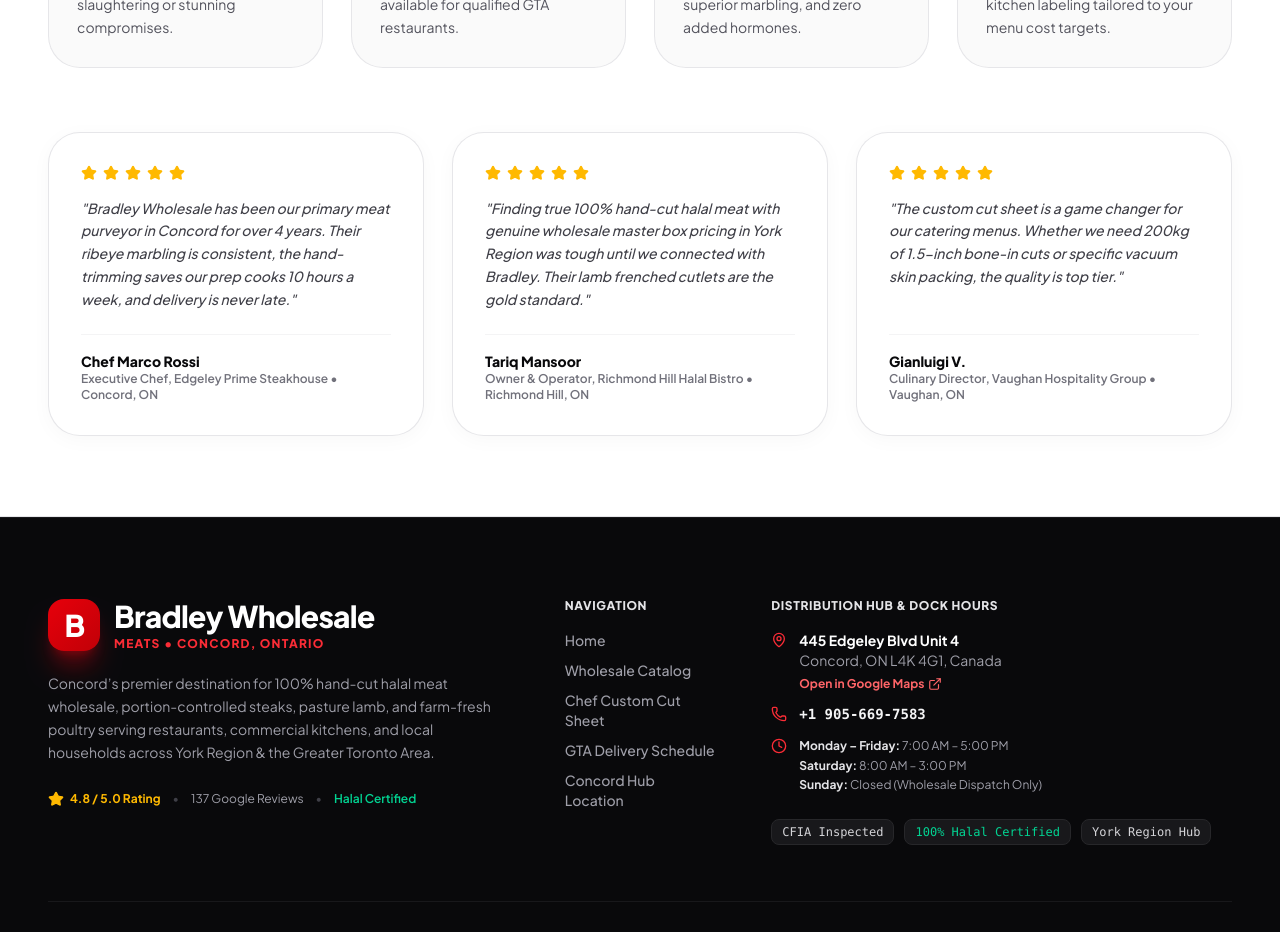
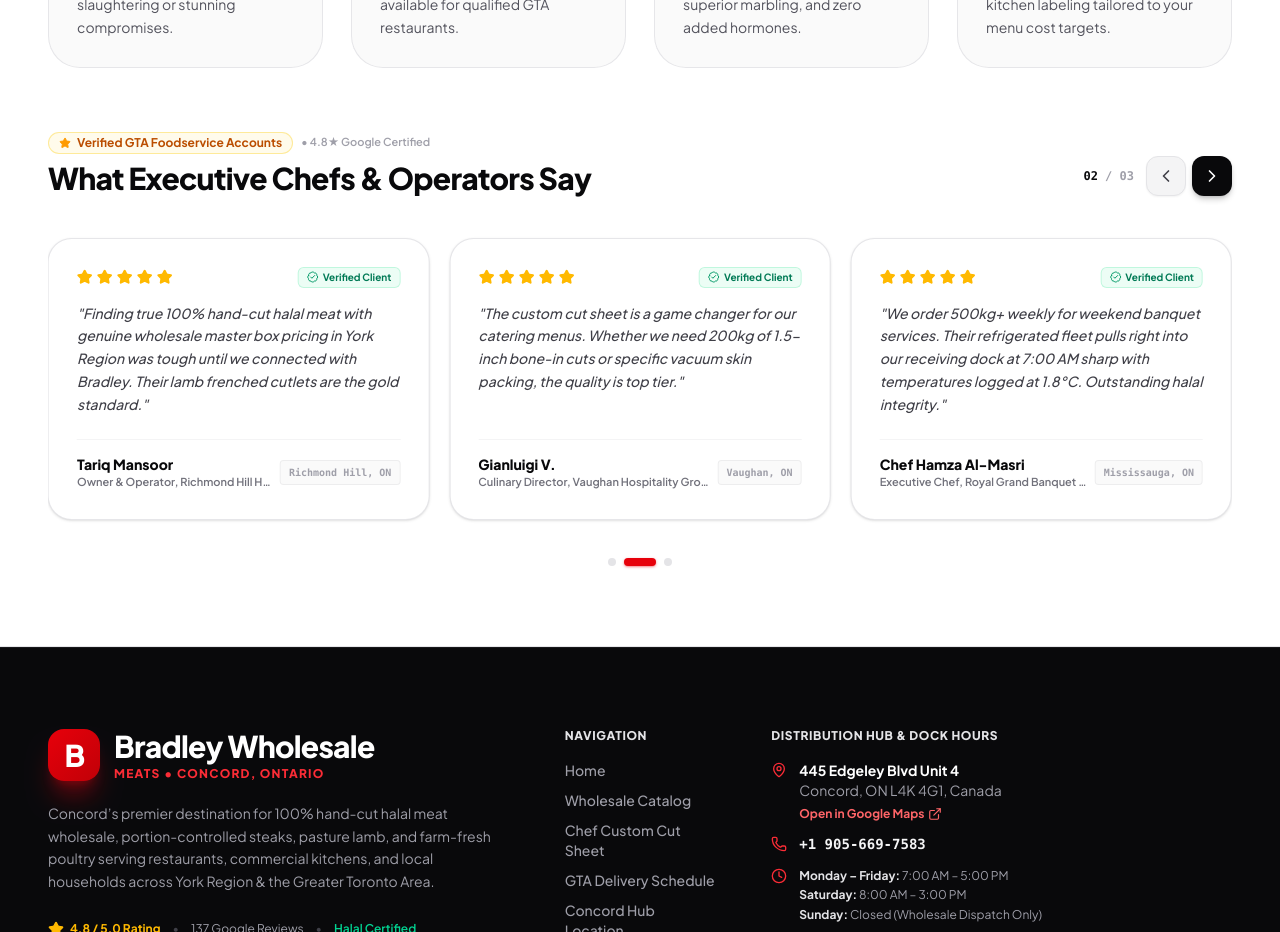
Before and after one commit to armanh148/Bradley-Wholesale-Meats, a React (Vite) app: page / in a window 1280 px wide. Shown: the part 8060-8992 px from the top of the page. Built offline with nearby package versions, Linux system fonts and the light colour scheme.

Commit message:
feat: add TrustAndHalalSection component with reviews, pillars, and testimonials

```diff
--- a/src/components/TrustAndHalalSection.jsx
+++ b/src/components/TrustAndHalalSection.jsx
@@ -1,4 +1,4 @@
-import React from 'react';
+import React, { useState, useEffect, useRef } from 'react';
 import {
   ShieldCheck,
   Star,
@@ -8,11 +8,20 @@
   ChefHat,
   Quote,
   Sparkles,
-  Percent
+  Percent,
+  ChevronLeft,
+  ChevronRight,
+  BadgeCheck
 } from 'lucide-react';
 import { BUSINESS_INFO } from '../data/mockData';
 
 export function TrustAndHalalSection() {
+  const [currentIndex, setCurrentIndex] = useState(0);
+  const [slidesToShow, setSlidesToShow] = useState(1);
+  const [isPaused, setIsPaused] = useState(false);
+  const touchStartX = useRef(0);
+  const touchEndX = useRef(0);
+
   const testimonials = [
     {
       quote: "Bradley Wholesale has been our primary meat purveyor in Concord for over 4 years. Their ribeye marbling is consistent, the hand-trimming saves our prep cooks 10 hours a week, and delivery is never late.",
@@ -34,8 +43,75 @@
       role: "Culinary Director, Vaughan Hospitality Group",
       rating: 5,
       location: "Vaughan, ON"
+    },
+    {
+      quote: "We order 500kg+ weekly for weekend banquet services. Their refrigerated fleet pulls right into our receiving dock at 7:00 AM sharp with temperatures logged at 1.8°C. Outstanding halal integrity.",
+      author: "Chef Hamza Al-Masri",
+      role: "Executive Chef, Royal Grand Banquet Hall",
+      rating: 5,
+      location: "Mississauga, ON"
+    },
+    {
+      quote: "Their Ontario AAA strip loins and pasture-raised veal chops elevated our dinner tasting menu. Bradley's pricing per kilogram beats general food distributors by 15% with far superior freshness.",
+      author: "Sarah & Kenji Tanaka",
+      role: "Chef-Owners, Kanso Dining Club",
+      rating: 5,
+      location: "Toronto, ON"
     }
   ];
+
+  // Responsive slides calculation
+  useEffect(() => {
+    const updateSlides = () => {
+      if (window.innerWidth >= 1024) {
+        setSlidesToShow(3);
+      } else if (window.innerWidth >= 640) {
+        setSlidesToShow(2);
+      } else {
+        setSlidesToShow(1);
+      }
+    };
+    updateSlides();
+    window.addEventListener('resize', updateSlides);
+    return () => window.removeEventListener('resize', updateSlides);
+  }, []);
+
+  const maxIndex = Math.max(0, testimonials.length - slidesToShow);
+
+  // Auto-play timer
+  useEffect(() => {
+    if (isPaused) return;
+    const timer = setInterval(() => {
+      setCurrentIndex(prev => (prev >= maxIndex ? 0 : prev + 1));
+    }, 4500);
+    return () => clearInterval(timer);
+  }, [maxIndex, isPaused]);
+
+  const nextSlide = () => {
+    setCurrentIndex(prev => (prev >= maxIndex ? 0 : prev + 1));
+  };
+
+  const prevSlide = () => {
+    setCurrentIndex(prev => (prev <= 0 ? maxIndex : prev - 1));
+  };
+
+  // Touch Swipe Handlers for mobile
+  const handleTouchStart = (e) => {
+    touchStartX.current = e.targetTouches[0].clientX;
+  };
+
+  const handleTouchMove = (e) => {
+    touchEndX.current = e.targetTouches[0].clientX;
+  };
+
+  const handleTouchEnd = () => {
+    const diff = touchStartX.current - touchEndX.current;
+    if (diff > 45) {
+      nextSlide();
+    } else if (diff < -45) {
+      prevSlide();
+    }
+  };
 
   return (
     <section className="py-10 sm:py-16 lg:py-20 bg-white border-b border-zinc-200/90 relative overflow-hidden">
@@ -156,30 +232,124 @@
           </div>
         </div>
 
-        {/* Real Testimonial Cards */}
-        <div className="grid grid-cols-1 md:grid-cols-3 gap-6 sm:gap-7">
+        {/* Interactive Reviews Slider */}
+        <div
+          className="relative"
+          onMouseEnter={() => setIsPaused(true)}
+          onMouseLeave={() => setIsPaused(false)}
+        >
+          {/* Slider Header with Controls */}
+          <div className="flex flex-col sm:flex-row sm:items-end justify-between gap-3 mb-6 sm:mb-8">
+            <div>
+              <div className="flex items-center gap-2 mb-1.5 flex-wrap">
+                <span className="px-2.5 py-0.5 rounded-full bg-amber-50 text-amber-700 text-[10px] sm:text-xs font-bold border border-amber-200/80 flex items-center gap-1.5">
+                  <Star className="w-3 h-3 fill-amber-500 text-amber-500" />
+                  <span>Verified GTA Foodservice Accounts</span>
+                </span>
+                <span className="text-[11px] text-zinc-400 font-semibold">• 4.8★ Google Certified</span>
+              </div>
+              <h3 className="text-xl sm:text-2xl lg:text-3xl font-black text-zinc-950 tracking-tight">
+                What Executive Chefs & Operators Say
+              </h3>
+            </div>
+
+            {/* Slider Controls: Page Counter + Prev/Next Buttons */}
+            <div className="flex items-center gap-3 self-end sm:self-auto">
+              <span className="text-xs font-mono font-bold text-zinc-400">
+                <span className="text-zinc-950 font-black">0{currentIndex + 1}</span> / 0{maxIndex + 1}
+              </span>
+              <div className="flex items-center gap-1.5">
+                <button
+                  type="button"
+                  onClick={prevSlide}
+                  className="w-9 h-9 sm:w-10 sm:h-10 rounded-xl bg-zinc-100 hover:bg-zinc-200 active:scale-95 text-zinc-700 flex items-center justify-center transition-all border border-zinc-200 shadow-xs"
+                  aria-label="Previous review"
+                >
+                  <ChevronLeft className="w-5 h-5" />
+                </button>
+                <button
+                  type="button"
+                  onClick={nextSlide}
+                  className="w-9 h-9 sm:w-10 sm:h-10 rounded-xl bg-zinc-950 hover:bg-zinc-800 active:scale-95 text-white flex items-center justify-center transition-all shadow-md shadow-zinc-950/20"
+                  aria-label="Next review"
+                >
+                  <ChevronRight className="w-5 h-5" />
+                </button>
+              </div>
+            </div>
+          </div>
+
+          {/* Slider Carousel Track */}
+          <div
+            className="overflow-hidden rounded-2xl sm:rounded-3xl cursor-grab active:cursor-grabbing"
+            onTouchStart={handleTouchStart}
+            onTouchMove={handleTouchMove}
+            onTouchEnd={handleTouchEnd}
+          >
+            <div
+              className="flex transition-transform duration-500 ease-out -mx-1.5 sm:-mx-2.5"
+              style={{
+                transform: `translateX(-${currentIndex * (100 / slidesToShow)}%)`,
+              }}
+            >
               {testimonials.map((t, idx) => (
                 <div
                   key={idx}
-              className="bg-white p-7 sm:p-8 rounded-[2rem] border border-zinc-200/90 shadow-[0_4px_20px_rgba(0,0,0,0.03)] hover:shadow-[0_12px_30px_rgba(0,0,0,0.08)] hover:-translate-y-1 transition-all duration-300 flex flex-col justify-between"
+                  className="w-full sm:w-1/2 lg:w-1/3 shrink-0 p-1.5 sm:p-2.5"
                 >
+                  <div className="h-full bg-white p-5 sm:p-7 rounded-2xl sm:rounded-3xl border border-zinc-200/90 shadow-sm hover:shadow-xl hover:border-red-500/30 transition-all duration-300 flex flex-col justify-between group">
                     <div>
-                <div className="flex items-center gap-1.5 text-amber-500 mb-4">
+                      {/* Top: 5 Stars & Verified Badge */}
+                      <div className="flex items-center justify-between gap-2 mb-3.5">
+                        <div className="flex items-center gap-1 text-amber-400">
                           {[...Array(t.rating)].map((_, i) => (
-                    <Star key={i} className="w-4 h-4 fill-amber-400 text-amber-400" />
+                            <Star key={i} className="w-4 h-4 fill-amber-400" />
                           ))}
                         </div>
-                <p className="text-xs sm:text-sm text-zinc-700 italic leading-relaxed mb-6 font-medium">
+                        <span className="inline-flex items-center gap-1 px-2 py-0.5 rounded-md bg-emerald-50 text-emerald-700 text-[10px] font-bold border border-emerald-200/60">
+                          <BadgeCheck className="w-3 h-3 text-emerald-600" />
+                          <span>Verified Client</span>
+                        </span>
+                      </div>
+
+                      {/* Quote */}
+                      <p className="text-xs sm:text-sm text-zinc-700 italic leading-relaxed mb-5 sm:mb-6 font-medium">
                         "{t.quote}"
                       </p>
                     </div>
 
-              <div className="pt-4 border-t border-zinc-100">
-                <div className="font-black text-xs sm:text-sm text-zinc-950">{t.author}</div>
-                <div className="text-xs text-zinc-500 font-semibold">{t.role} • {t.location}</div>
+                    {/* Author Info */}
+                    <div className="pt-3.5 border-t border-zinc-100 flex items-center justify-between gap-2">
+                      <div className="min-w-0">
+                        <div className="font-black text-xs sm:text-sm text-zinc-950 truncate">{t.author}</div>
+                        <div className="text-[11px] text-zinc-500 font-semibold truncate">{t.role}</div>
+                      </div>
+                      <span className="text-[10px] font-mono font-bold text-zinc-400 px-2 py-1 rounded bg-zinc-50 border border-zinc-200/60 shrink-0">
+                        {t.location}
+                      </span>
+                    </div>
                   </div>
                 </div>
               ))}
+            </div>
+          </div>
+
+          {/* Dots Pagination Indicator */}
+          <div className="flex items-center justify-center gap-1.5 sm:gap-2 mt-5 sm:mt-7">
+            {[...Array(maxIndex + 1)].map((_, idx) => (
+              <button
+                key={idx}
+                type="button"
+                onClick={() => setCurrentIndex(idx)}
+                className={`transition-all duration-300 rounded-full ${
+                  idx === currentIndex
+                    ? 'w-7 sm:w-8 h-2 bg-red-600 shadow-sm shadow-red-600/40'
+                    : 'w-2 h-2 bg-zinc-200 hover:bg-zinc-300'
+                }`}
+                aria-label={`Go to slide ${idx + 1}`}
+              />
+            ))}
+          </div>
         </div>
 
       </div>
```
Lines whose indentation alone changed are shown as unchanged.
